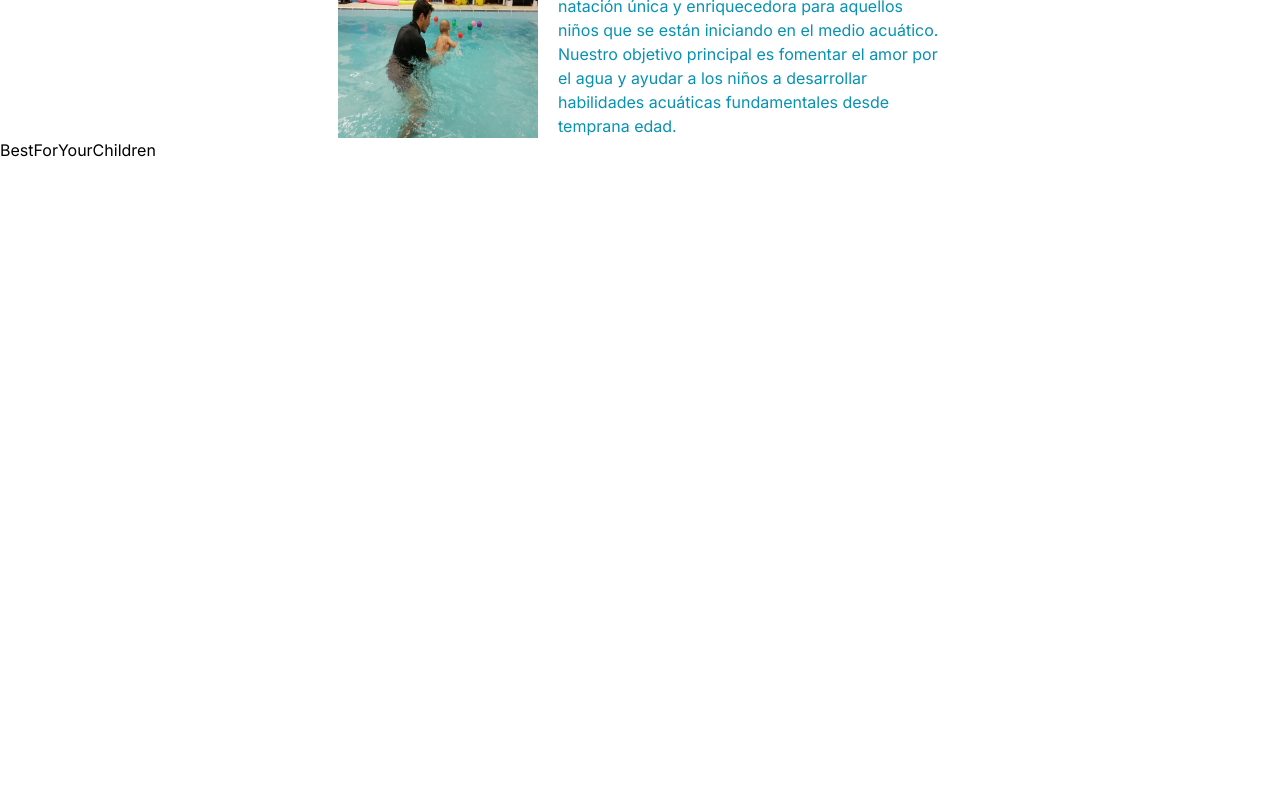
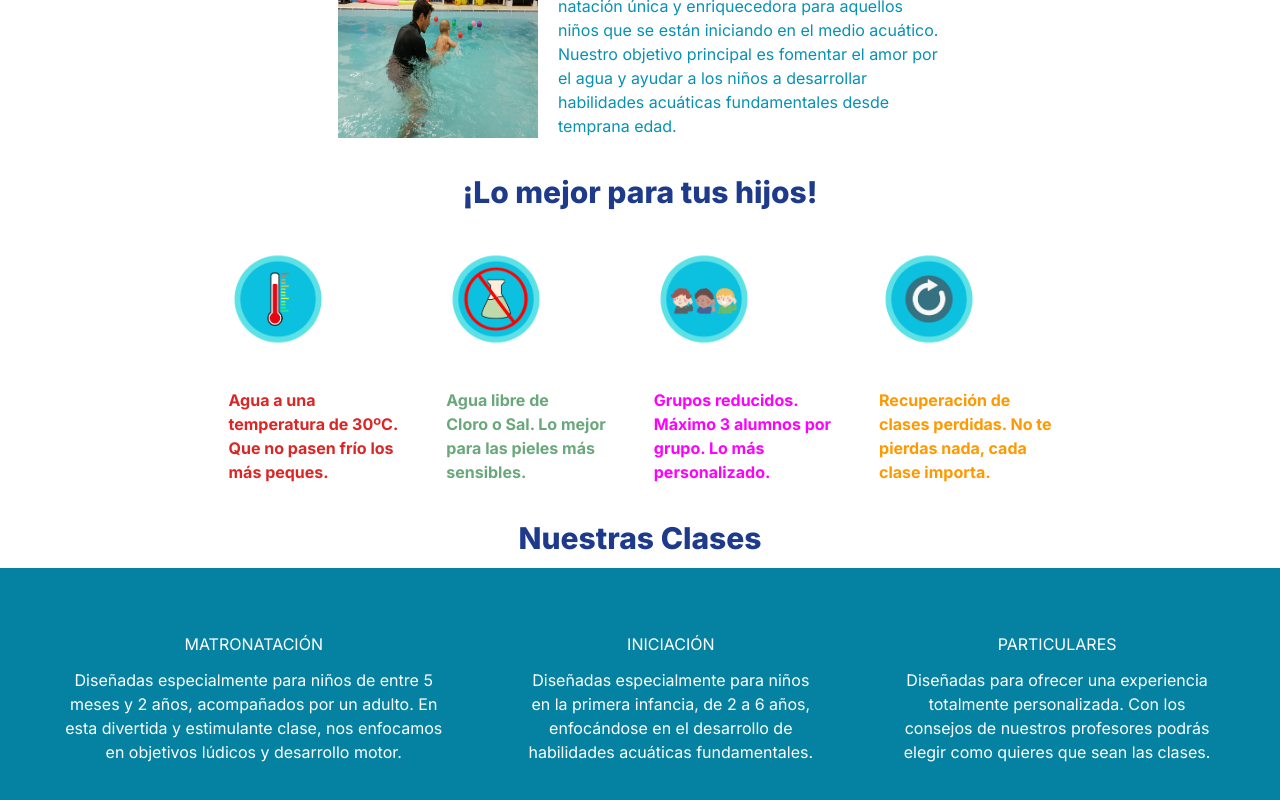
Before and after one commit to elias1991xNataly/muchospecesnextjs, a Next.js app: page / in a window 1280 px wide. Shown: the part 1106-1906 px from the top of the page. Before the commit the page ends 1268 px from the top, so only its background shows below. Built offline with nearby package versions, Linux system fonts and the light colour scheme.

Commit message:
our classes

```diff
--- a/src/app/components/BestForYourChildren.jsx
+++ b/src/app/components/BestForYourChildren.jsx
@@ -1,9 +1,32 @@
-import React from 'react'
-
+import React from 'react';
+import Image from 'next/image';
+import Grupos from "../../../public/images/Icono MuchosPeces grupos reducidos.png";
+import Cloro from "../../../public/images/Icono MuchosPeces no cloro.png";
+import Recuperaciones from "../../../public/images/Icono MuchosPeces recuperaciones.png";
+import Temperatura from "../../../public/images/Icono MuchosPeces temperatura.png";
+// flex flex-col md:flex-row gap-x-12 justify-start mt-80 mr-36 md:mt-40 xl:mt-32 transform -translate-x-1/2 -translate-y-1/2
 const BestForYourChildren = () => {
     return (
-        <div className=''>
-            BestForYourChildren
+        <div className='mt-9 flex flex-col justify-center'>
+            <h3 className='text-blue-900 text-3xl font-extrabold flex justify-center'>¡Lo mejor para tus hijos!</h3>
+            <div className='flex flex-col md:flex-row justify-center items-center md:gap-x-3 xl:gap-x-12 gap-y-2 '>
+                <div>
+                    <Image alt="" src={Temperatura} width={100} height={100} />
+                    <p className='text-red-600 font-sans font-bold'>Agua a una</p><p className='text-red-600 font-sans font-bold'>temperatura de 30ºC.</p><p className='text-red-600 font-sans font-bold'>Que no pasen frío los</p>  <p className='text-red-600 font-sans font-bold'> más peques.</p>
+                </div>
+                <div>
+                    <Image alt="" src={Cloro} width={100} height={100} />
+                    <p className='text-cloro font-sans font-bold'>Agua libre de </p> <p className='text-cloro font-sans font-bold'>Cloro o Sal. Lo mejor</p><p className='text-cloro font-sans font-bold'>para las  pieles más</p> <p className='text-cloro font-sans font-bold'> sensibles.</p>
+                </div>
+                <div>
+                    <Image alt="" src={Grupos} width={100} height={100} />
+                    <p className='text-groups font-sans font-bold'>Grupos reducidos.</p> <p className='text-groups font-sans font-bold'> Máximo 3 alumnos por</p><p className='text-groups font-sans font-bold'>grupo. Lo más</p><p className='text-groups font-sans font-bold'>personalizado.</p>
+                </div>
+                <div>
+                    <Image alt="" src={Recuperaciones} width={100} height={100} />
+                    <p className='text-uptodate font-sans font-bold'>Recuperación de </p><p className='text-uptodate font-sans font-bold'>clases perdidas. No te</p><p className='text-uptodate font-sans font-bold'> pierdas nada, cada</p><p className='text-uptodate font-sans font-bold'> clase importa.</p>
+                </div>
+            </div>
         </div>
     )
 }
--- a/src/app/components/HeroSection.jsx
+++ b/src/app/components/HeroSection.jsx
@@ -6,7 +6,7 @@ import Logo from "../../../public/images/Logo.png";
 const HeroSection = () => {
     return (
         <div
-            className="h-screen bg-hero-image w-screen flex flex-col lg:flex-row content-center justify-center bg-cover"
+            className="lg:h-screen bg-[length:390px_800px]  sm:bg-cover  bg-hero-image  w-screen flex flex-col lg:flex-row content-center justify-center"
         >
             <div className='flex justify-center ml-14 lg:ml-7  flex-col'>
                 <h1 className='text-white text-3xl md:text-8xl font-bold'>ESCUELA DE NATACIÓN INFANTIL</h1>
--- a/src/app/components/OurClasses.jsx
+++ b/src/app/components/OurClasses.jsx
@@ -1,9 +1,25 @@
-import React from 'react'
+import React from 'react';
 
 const OurClasses = () => {
   return (
-    <div>OurClasses</div>
+    <section className='mt-9'>
+      <h3 className='flex justify-center text-blue-900 font-extrabold text-3xl'>Nuestras Clases</h3>
+      <div className='bg-[#0582A2] h-auto w-screen mt-3 flex flex-col md:flex-row text-white md:justify-center items-center text-center p-6 gap-y-4 md:gap-x-4 xl:gap-x-20 xl:p-16'>
+        <div>
+          <h4>MATRONATACIÓN</h4>
+          <p className='mt-3'>Diseñadas especialmente para niños de entre 5 meses y 2 años, acompañados por un adulto. En esta divertida y estimulante clase, nos enfocamos en objetivos lúdicos y desarrollo motor.</p>
+        </div>
+        <div>
+          <h4>INICIACIÓN</h4>
+          <p className='mt-3'>Diseñadas especialmente para niños en la primera infancia, de 2 a 6 años, enfocándose en el desarrollo de habilidades acuáticas fundamentales.</p>
+        </div>
+        <div>
+          <h4>PARTICULARES</h4>
+          <p className='mt-3'>Diseñadas para ofrecer una experiencia totalmente personalizada. Con los consejos de nuestros profesores podrás elegir como quieres que sean las clases.</p>
+        </div>
+      </div>
+    </section>
   )
-}
+};
 
-export default OurClasses
+export default OurClasses;
--- a/src/app/page.tsx
+++ b/src/app/page.tsx
@@ -3,6 +3,7 @@ import NavBar from "../app/components/NavBar";
 import HeroSection from "../app/components/HeroSection";
 import WhoWeare from "../app/components/WhoWeare";
 import BestForYourChildren from "../app/components/BestForYourChildren"
+import OurClasses from "../app/components/OurClasses"
 
 export default function Home() {
   return (
@@ -12,6 +13,7 @@ export default function Home() {
         <HeroSection />
         <WhoWeare/>
         <BestForYourChildren/>
+        <OurClasses/>
       </div>
     </main>
   );
--- a/tailwind.config.ts
+++ b/tailwind.config.ts
@@ -8,12 +8,18 @@ const config: Config = {
     "./src/app/**/*.{js,ts,jsx,tsx,mdx}",
   ],
   theme: {
+
     extend: {fontFamily:{
       sans: ['Inter', ...defaultTheme.fontFamily.sans],
     },
       backgroundImage: {
         "hero-image": "url('/images/foto\ de\ piscina.jpg')",
       },
+      colors:{
+        "cloro":"#6AA87B",
+        "groups":"#FF00FF",
+        "uptodate":"#FF9900"
+      },
     },
   },
   plugins: [],
```
